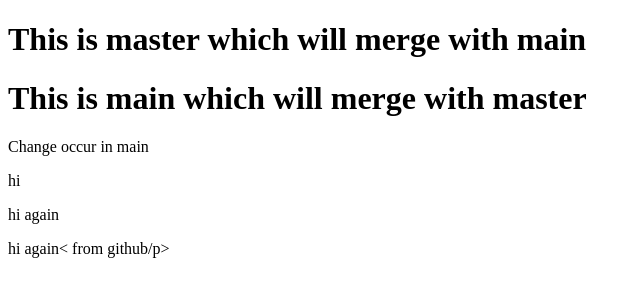
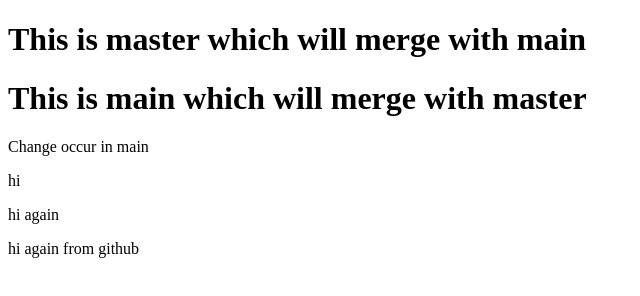
Before and after one commit to MH-FARDIN/Projects, a plain HTML site: page index.html in a window 1280 px wide. Shown: the full height of the page, 0-640 px from the left. Drawn offline with Linux system fonts and the light colour scheme.

Commit message:
hello from git

```diff
--- a/index.html
+++ b/index.html
@@ -13,7 +13,7 @@
     <p>Change occur in main</p>
     <p>hi</p>
     <p>hi again</p>
-    <p>hi again< from github/p>
+    <p>hi again from github</p>
 
 </body>
 
```
